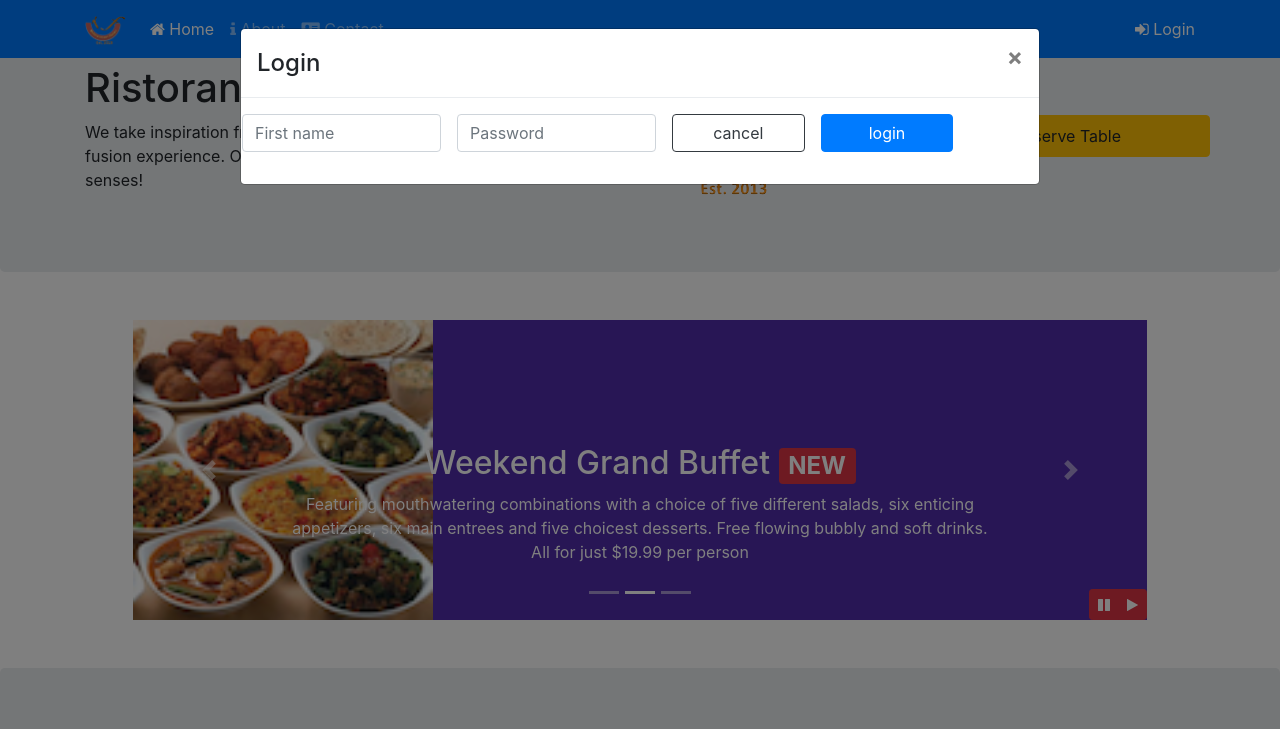
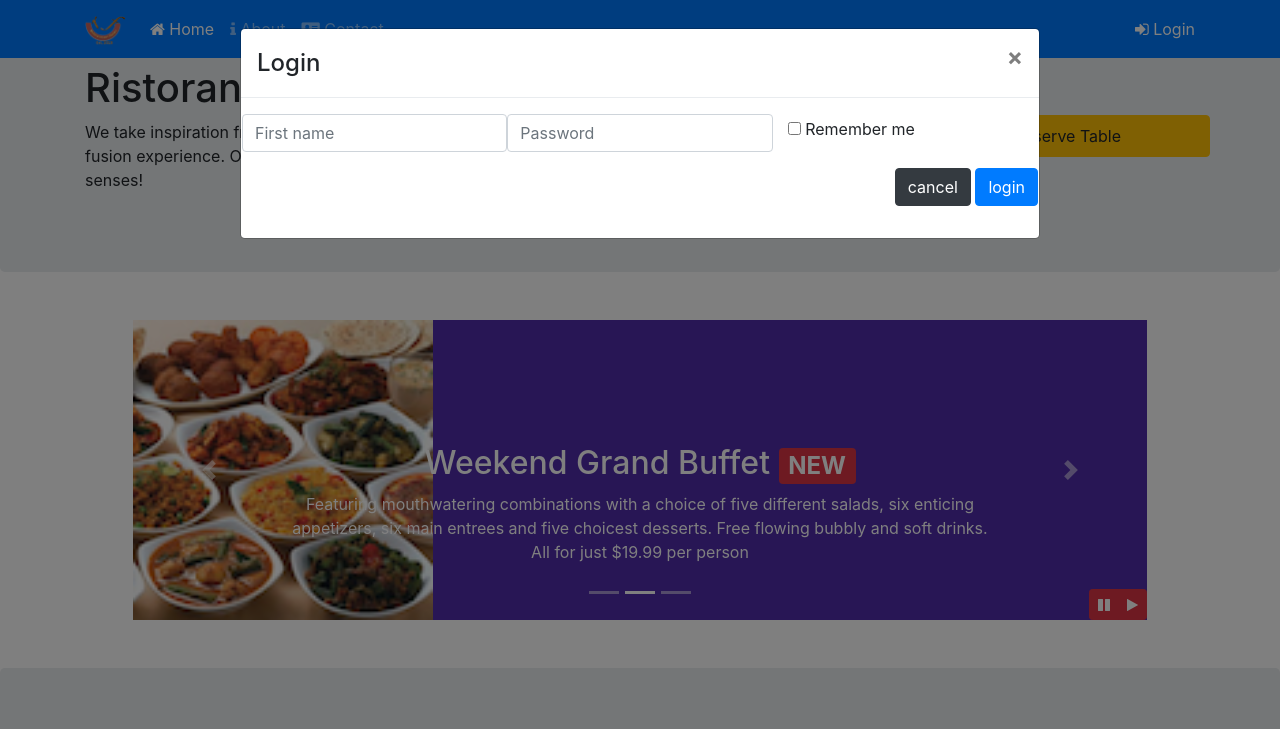
Before and after one commit to vinay-chowdary/bootstrap4Site, a website: page index.html in a window 1280 px wide. Both pictures are taken after a click on the link "Login". Shown: the top 729 px of the page. Drawn offline with nearby package versions, Linux system fonts and the light colour scheme; files that its build step writes are made by us from their sources.

Commit message:
modals trigger using Jquery

```diff
--- a/index.html
+++ b/index.html
@@ -26,8 +26,9 @@
       crossorigin="anonymous"
     />
 
+    <link href="styles.css" rel="stylesheet" />
+    <link href="css/styles.css" rel="stylesheet" />
     <!-- bootstrap js cdn -->
-    <link href="styles.css" rel="stylesheet" />
     <script
       src="https://code.jquery.com/jquery-3.2.1.slim.min.js"
       integrity="sha384-KJ3o2DKtIkvYIK3UENzmM7KCkRr/rE9/Qpg6aAZGJwFDMVNA/GpGFF93hXpG5KkN"
@@ -89,14 +90,14 @@
               >
             </li>
           </ul>
+          <!-- login button -->
           <span class="navbar-text">
-            <a href="" data-toggle="modal" data-target="#loginModal">
-              <i class="fa fa-sign-in"></i> Login
-            </a>
+            <a class="loginButton"> <i class="fa fa-sign-in"></i> Login </a>
           </span>
         </div>
       </div>
     </nav>
+    <!-- loginModal -->
     <div class="fade modal" role="dialog" id="loginModal">
       <div class="modal-dialog modal-lg" role="content">
         <div class="modal-content">
@@ -114,7 +115,7 @@
                   name="name"
                   id="name"
                   placeholder="First name"
-                  class="form-control col-sm-3"
+                  class="form-control col-sm-4"
                 />
 
                 <input
@@ -122,18 +123,25 @@
                   name="password"
                   id="password"
                   placeholder="Password"
-                  class="form-control col-sm-3 ml-3"
+                  class="form-control col-sm-4"
                 />
-                <button class="ml-3 btn btn-outline-dark col-sm-2">
-                  cancel
-                </button>
-                <button class="ml-3 btn btn-primary col-sm-2">login</button>
+                <div class="col-sm align-self-center">
+                  <input type="checkbox" name="remember" id="remember" />
+                  <label for="remember"> Remember me</label>
+                </div>
+              </div>
+              <div class="form-group row justify-content-end">
+                <div>
+                  <button class="btn btn-dark">cancel</button>
+                  <button class="btn btn-primary">login</button>
+                </div>
               </div>
             </form>
           </div>
         </div>
       </div>
     </div>
+    <!-- reserve modal -->
     <div class="fade modal" role="dialog" id="reserve">
       <div class="modal-dialog modal-lg" role="content">
         <div class="modal-content">
@@ -300,13 +308,10 @@
           <div class="col-12 col-sm-3 align-self-center">
             <img src="images/logo.png" class="img-fluid" alt="company-logo" />
           </div>
+          <!-- reserve button -->
           <a
-            href="#reserve"
             role="button"
-            class="col-sm-3 btn btn-warning align-self-center btn-block nav-link"
-            data-placement="bottom"
-            data-toggle="modal"
-            data-target="#reserve"
+            class="col-sm-3 btn btn-warning align-self-center btn-block nav-link reserveBtn"
             >Reserve Table</a
           >
         </div>
@@ -562,6 +567,15 @@
           $("#carouselId").carousel("cycle");
         });
       });
+      $(".loginButton").click(() => {
+        $("#loginModal").modal("show");
+      });
+      $(".reserveBtn").click(() => {
+        $("#reserve").modal("show");
+      });
+      // $("#myModal").modal({
+      //   keyboard: false,
+      // });
     </script>
   </body>
 </html>
```
